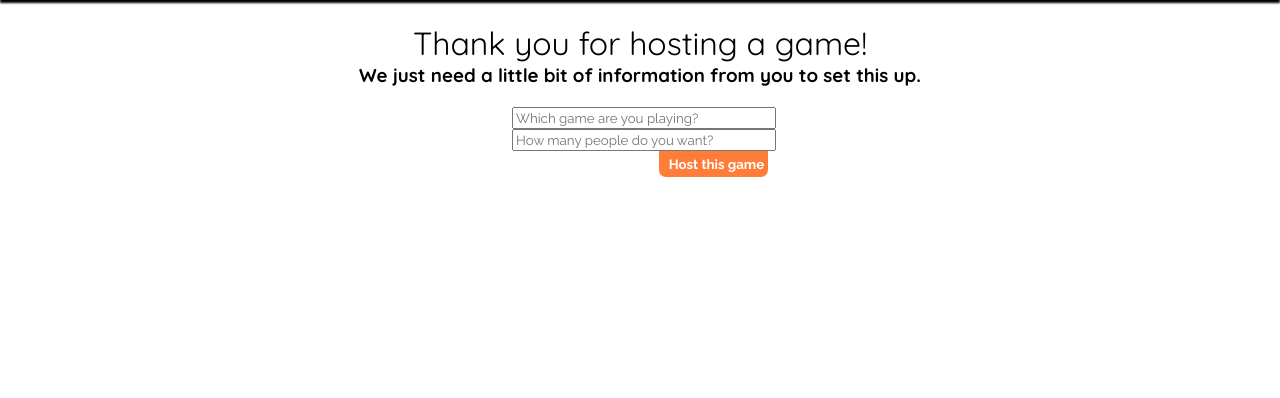
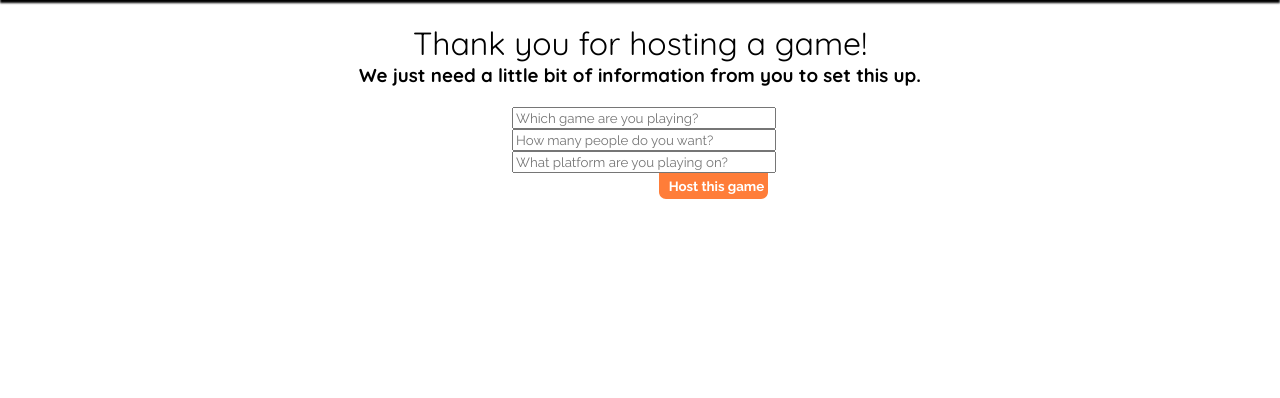
Before and after one commit to za419/GAMR, a PHP site: page /GameTindr/host/index.php in a window 1280 px wide. Shown: the part 60-458 px from the top of the page. Run offline with PHP 8.4, Linux system fonts and the light colour scheme; some libraries are stand-ins or nearby versions.

Commit message:
Add another field to the host page Its important to know what platform you're playing on! Well, it can be. Also add required attributes where useful.

```diff
--- a/GameTindr/host/index.php
+++ b/GameTindr/host/index.php
@@ -13,8 +13,9 @@
 		<h3 class="centered">We just need a little bit of information from you to set this up.</h2>
 		<br>
 		<form id="new-game">
-			<input type="text" placeholder="Which game are you playing?">
+			<input type="text" placeholder="Which game are you playing?" required>
 			<input type="number" placeholder="How many people do you want?">
+			<input type="text" placeholder="What platform are you playing on?" required>
 			<input type="submit" value="Host this game">
 		</form>
 	<?php include("../include/footer.html"); ?>
```
